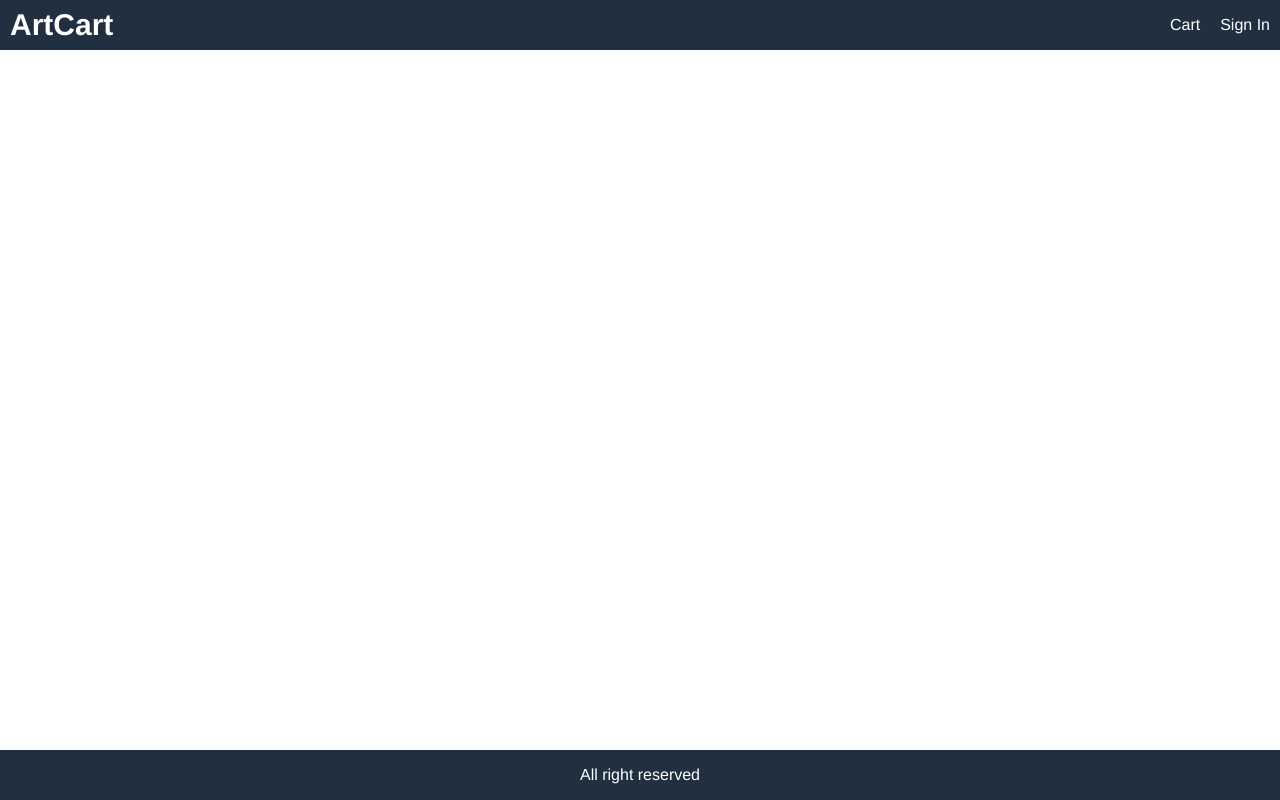
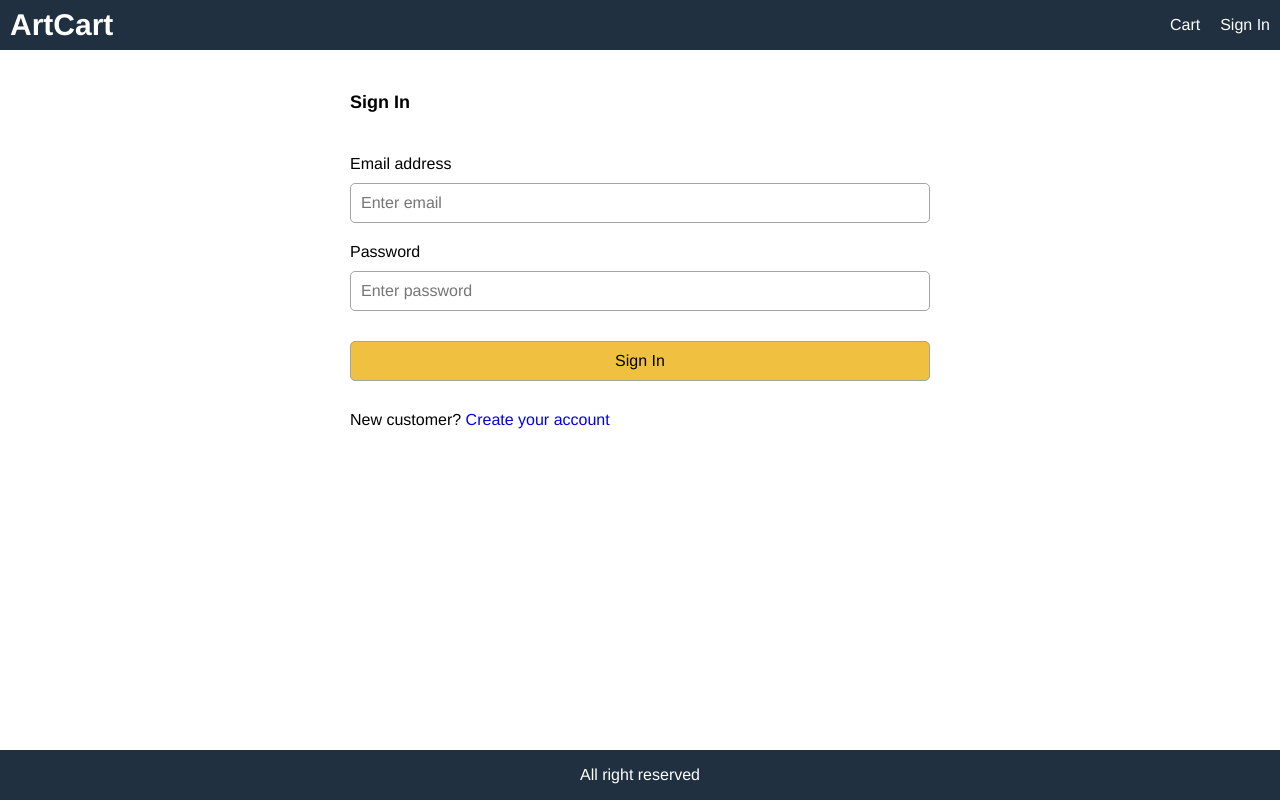
Before and after one commit to sachinit254/ArtCart-ecommerce, a React (Create React App) app in the folder frontend/: page /signin in a window 1280 px wide. Built offline with nearby package versions, Linux system fonts and the light colour scheme.

Commit message:
Sign in screnn ui

```diff
--- a/frontend/src/App.js
+++ b/frontend/src/App.js
@@ -4,6 +4,7 @@
 import CartScreen from "./screens/CartScreen";
 import HomeScreen from "./screens/HomeScreen";
 import ProductScreen from "./screens/ProductScreen";
+import SigninScreen from "./screens/SigninScreen";
 
 function App() {
   const cart = useSelector(state => state.cart);
@@ -29,6 +30,7 @@
         <main>
           <Route path="/cart/:id?" component={CartScreen}></Route>
           <Route path="/product/:id" component={ProductScreen}></Route>
+          <Route path="/signin" component={SigninScreen}></Route>
           <Route path="/" component={HomeScreen} exact></Route>
         </main>
         <footer className="row center">All right reserved</footer>
--- a/frontend/src/index.css
+++ b/frontend/src/index.css
@@ -192,3 +192,18 @@
   color: #a02020;
   background-color: #ffe0e0;
 }
+
+/* Form */
+.form {
+  max-width: 60rem;
+  margin: 0 auto;
+}
+.form > div {
+  display: flex;
+  flex-direction: column;
+  margin: 1rem;
+}
+.form label {
+  margin: 1rem 0;
+  display: block;
+}
--- /dev/null
+++ b/frontend/src/screens/SigninScreen.js
@@ -0,0 +1,52 @@
+import React, { useState } from 'react';
+import { Link } from 'react-router-dom';
+
+export default function SigninScreen() {
+  const [email, setEmail] = useState('');
+  const [password, setPassword] = useState('');
+  const submitHandler = (e) => {
+    e.preventDefault();
+    // TODO: sign in action
+  };
+  return (
+    <div>
+      <form className="form" onSubmit={submitHandler}>
+        <div>
+          <h1>Sign In</h1>
+        </div>
+        <div>
+          <label htmlFor="email">Email address</label>
+          <input
+            type="email"
+            id="email"
+            placeholder="Enter email"
+            required
+            onChange={(e) => setEmail(e.target.value)}
+          ></input>
+        </div>
+        <div>
+          <label htmlFor="password">Password</label>
+          <input
+            type="password"
+            id="password"
+            placeholder="Enter password"
+            required
+            onChange={(e) => setPassword(e.target.value)}
+          ></input>
+        </div>
+        <div>
+          <label />
+          <button className="primary" type="submit">
+            Sign In
+          </button>
+        </div>
+        <div>
+          <label />
+          <div>
+            New customer? <Link to="/register">Create your account</Link>
+          </div>
+        </div>
+      </form>
+    </div>
+  );
+}
```
